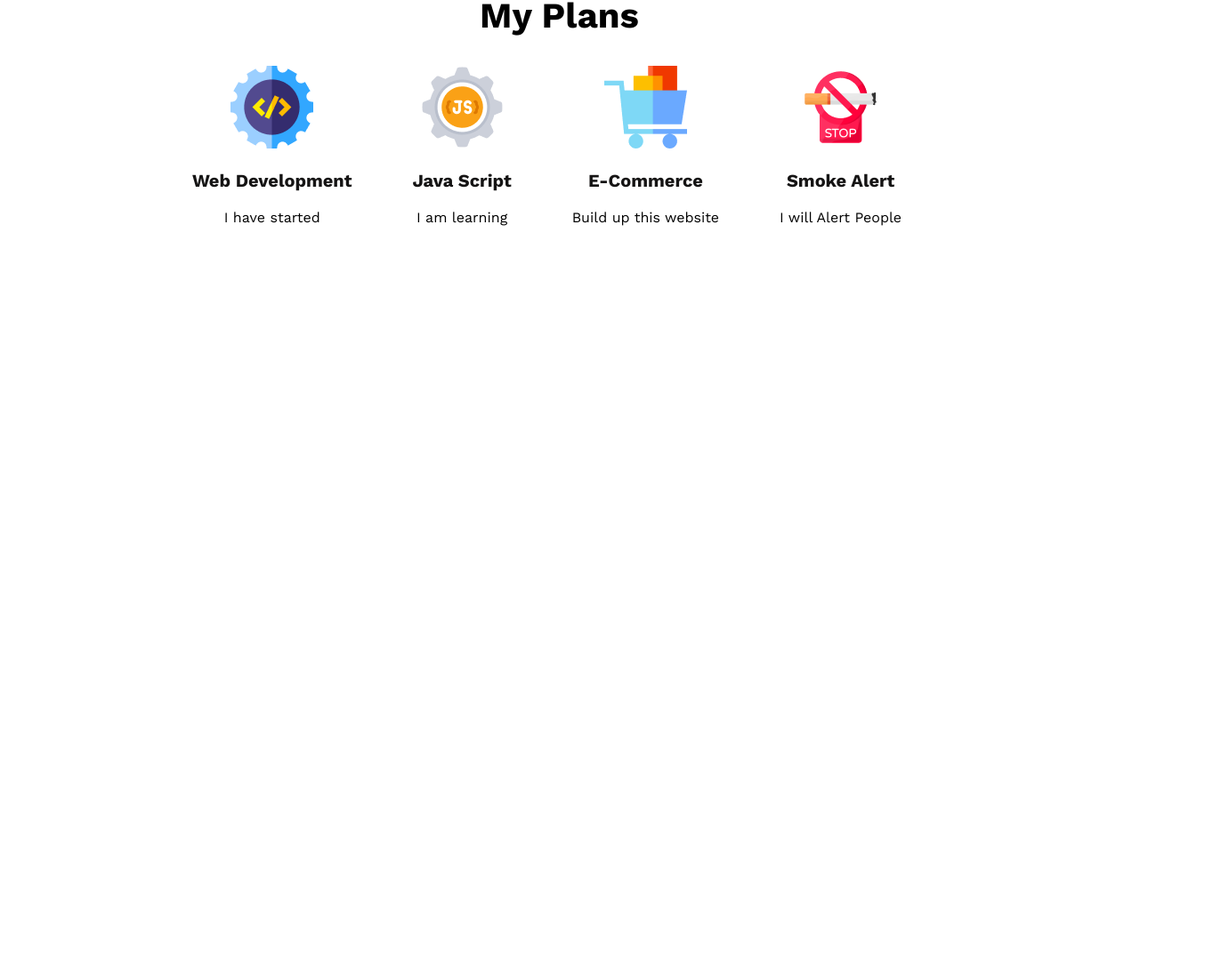
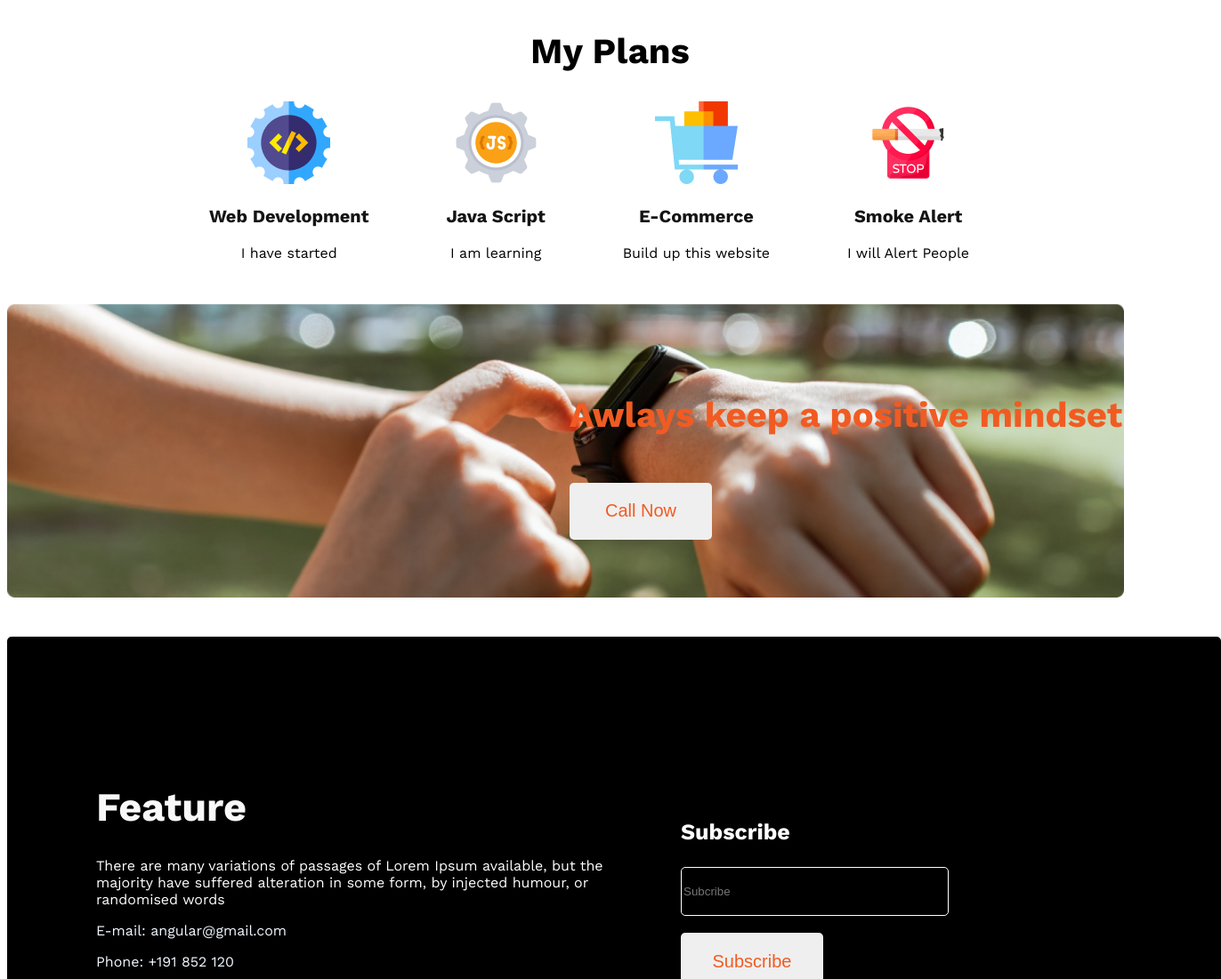
Before and after one commit to shihabuddin-dev/new-year-new-habits, a plain HTML site: page index.html in a window 1280 px wide. Shown: the part 1413-2514 px from the top of the page at 89% size, 1372 px wide, since content can reach past the window. Before the commit the page ends 1683 px from the top, so only its background shows below. Drawn offline with nearby package versions, Linux system fonts and the light colour scheme; a web font is replaced by a local one.

Commit message:
added some file

```diff
--- a/index.html
+++ b/index.html
@@ -75,7 +75,37 @@
         </div>
 
       </section>
+      <!-- Call Section  -->
+
+      <section class="call">
+         <div class="call-main">
+          <img class="call-img" src="images/watch.png" alt="">
+         </div>
+        <div class="call-des call-sub">
+          <h1 class="call-sec-title sec-1">Awlays keep a positive mindset</h1><br>
+          <button class="btn-secondary sec-1">Call Now</button>
+        </div>
+
+      </section>
     </main>
-    <footer></footer>
+    <footer>
+      <div class="footer-left">
+        <h1 class="footer-title">Feature</h1>
+        <p class="footer-subtitle">There are many variations of passages of Lorem Ipsum available, but the majority have suffered alteration in some form, by injected humour, or randomised words</p>
+        <p>E-mail: angular@gmail.com</p>
+        <p>Phone: +191 852 120</p>
+        <div class="social-icon">
+          <a href="https://www.facebook.com/"><img src="images/icons/fb.png" alt=""></a>
+          <a href="https://x.com/"><img src="images/icons/twitter.png" alt=""></a>
+          <a href="https://www.youtube.com"><img src="images/icons/youtube.png" alt=""></a>
+        </div>
+      </div>
+
+      <div class="footer-right">
+        <h3 class="footer-subs">Subscribe</h3>
+        <input class="footer-inp" type="text" placeholder="Subcribe"><br><br>
+        <button class="btn-secondary">Subscribe</button>
+      </div>
+    </footer>
   </body>
 </html>
--- a/styles/style.css
+++ b/styles/style.css
@@ -3,6 +3,9 @@
 body{
     font-family: "Work Sans", serif;
 
+}
+section{
+    margin-bottom: 40px;
 }
 /* common Style */
 .btn-primary{
@@ -14,7 +17,15 @@ body{
     border-radius: 5px;
     background: rgb(241, 91, 34);
     }
-
+.btn-secondary{
+        width: 160px;
+        color: rgb(241, 91, 34);
+        font-size: 20px;
+        height: 64px;
+        border: none;
+        border-radius: 5px;
+       background: F2E7E4;
+}
 
     /* Hero Section Style */
  header{
@@ -55,6 +66,7 @@ main section {
     display: flex;
     align-items: center;
     justify-content: space-between;
+    width: 100%;
 
 }
 
@@ -86,7 +98,7 @@ font-weight: 400;
 /* My Plans  section Style */
 .plans{
 
-    width: 1141px;
+    width: 1255px;
     height: 299.96px;
     display: block;
     text-align: center;
@@ -111,3 +123,71 @@ font-weight: 400;
     font-weight: 700;
 
 }
+
+/* Call Section Style  */
+
+.call-img{
+    width: 1255px;
+
+
+
+}
+.call-sec-title{
+    font-size: 40px;
+font-weight: 700;
+color: rgb(241, 91, 34);
+}
+ .call-main{
+    width: 50%;
+ }
+ .call-sub{
+    width: 50%;
+    display: block;
+    justify-content: center;
+ }
+
+ /* Footer Section Style  */
+ footer{
+    color: aliceblue;
+    display: flex;
+    align-items: center;
+    gap: 50px;
+    width: 100%;
+    height: 577px;
+    background-color: black;
+    padding-left: 100px;
+    margin-top: 40px;
+    border-radius: 5px;
+ }
+
+ .footer-left{
+    width: 50%;
+ }
+ .footer-right{
+    width: 50%;
+ }
+ .footer-title{
+    color: rgb(248, 248, 248);
+    font-size: 45px;
+ }
+ .footer-subtitle{
+    color: rgb(255, 255, 255);
+    font-size: 16px;
+    margin-right: 20px;
+ }
+ .social-icon{
+    display: flex;
+    gap: 15px;
+ }
+ .footer-subs{
+    color: rgb(255, 255, 255);
+
+font-size: 25px;
+ }
+ .footer-inp{
+    background-color: black;
+    border-radius: 5px;
+    border: 1px solid white;
+    width: 295px;
+    height: 51px;
+}
```
